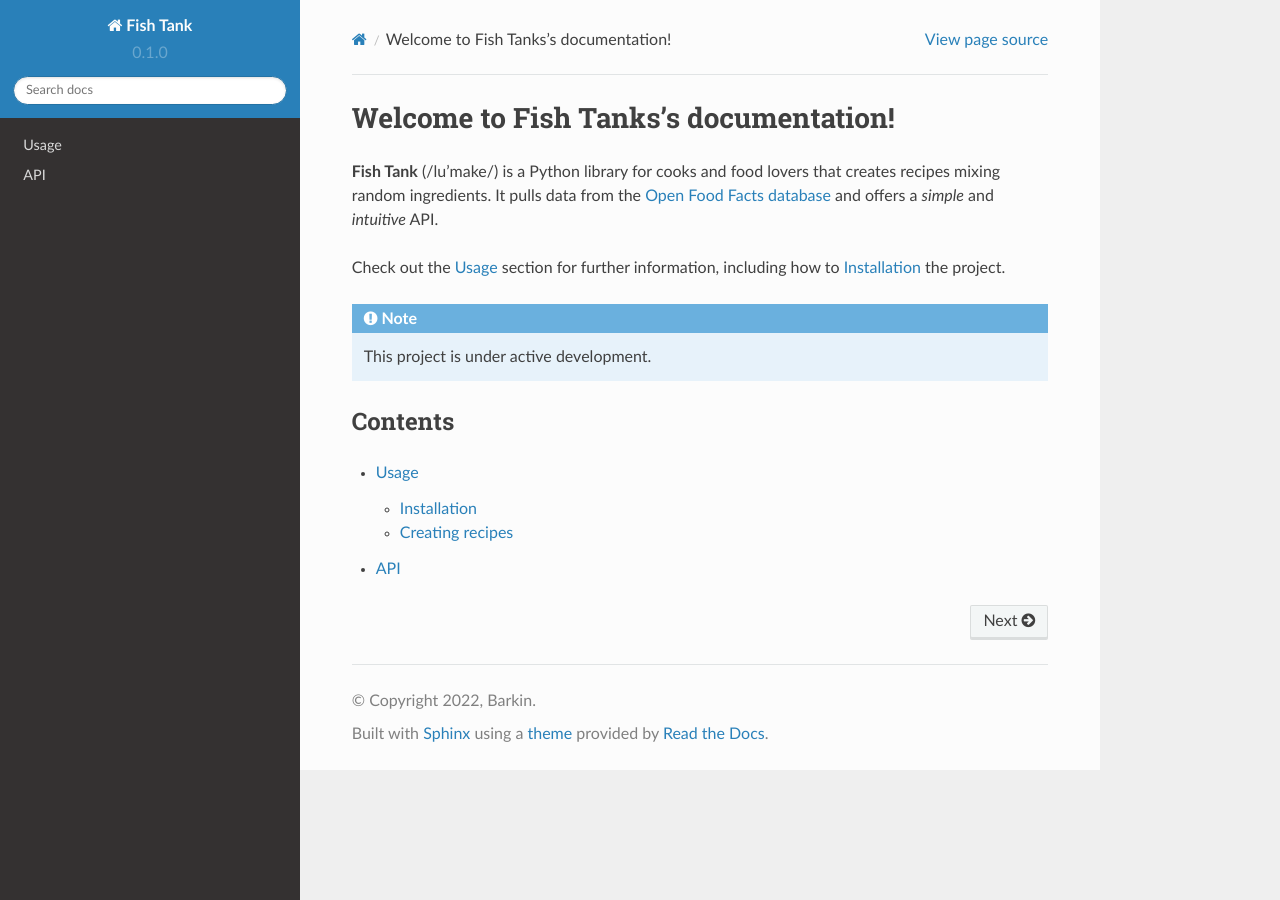
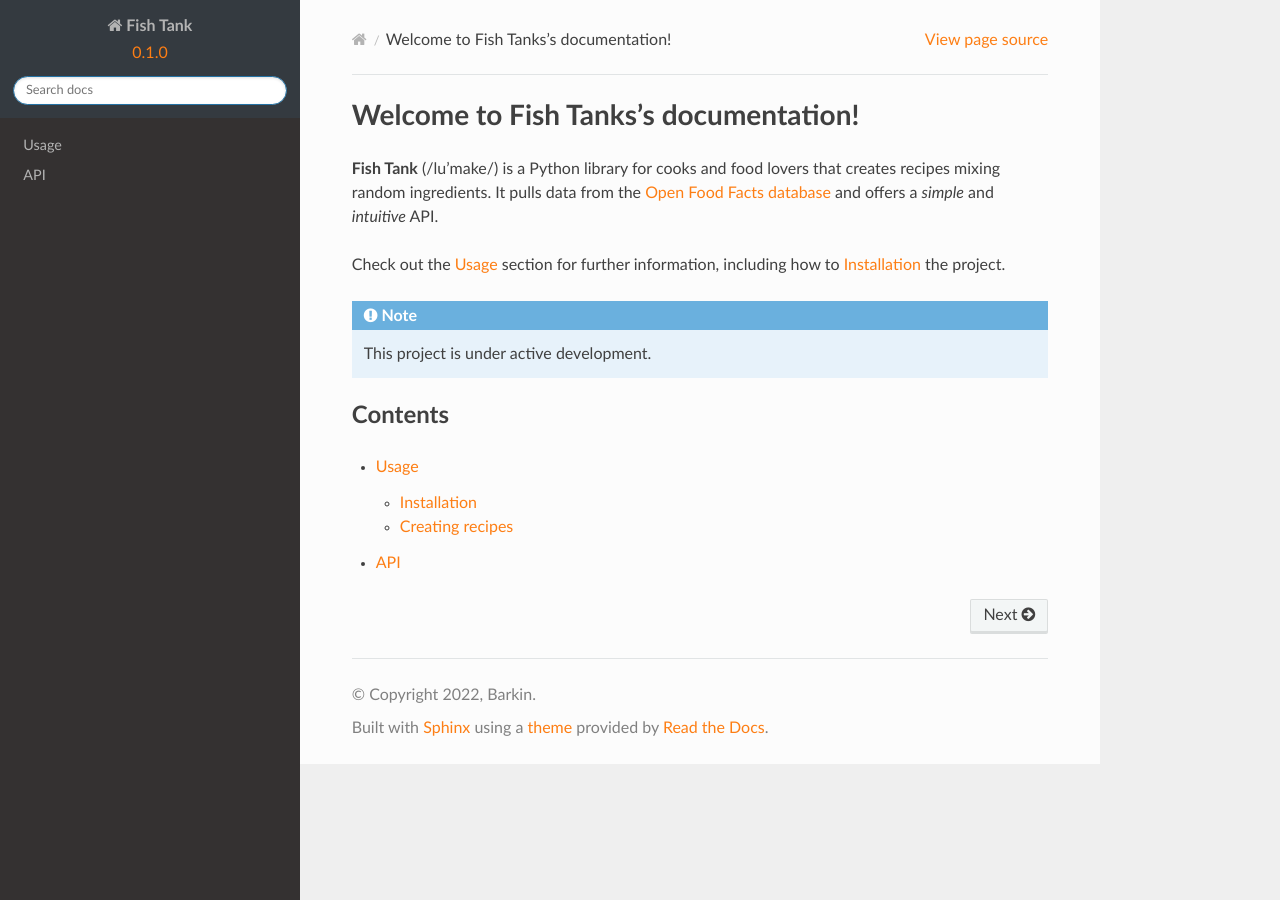
Before and after one commit to Tbarkin121/FishTank, a Sphinx documentation site: the page built from docs/source/index.rst, in a window 1280 px wide. Built offline with Sphinx 7.4.7 and the Read the Docs theme 2.0.0, drawn with Linux system fonts in a browser that asks for light colours.

Commit message:
Adding custom theme css files:

```diff
--- /dev/null
+++ b/docs/source/_static/css/custom.css
@@ -0,0 +1,61 @@
+/* Main colors  adapted from pytorch doc */
+:root{
+    --main-bg-color: #343A40;
+    --link-color: #FD7E14;
+  }
+
+  /* Header fonts y */
+  h1, h2, .rst-content .toctree-wrapper p.caption, h3, h4, h5, h6, legend, p.caption {
+      font-family: "Lato","proxima-nova","Helvetica Neue",Arial,sans-serif;
+  }
+
+
+  /* Docs background */
+  .wy-side-nav-search{
+    background-color: var(--main-bg-color);
+  }
+
+  /* Mobile version */
+  .wy-nav-top{
+    background-color: var(--main-bg-color);
+  }
+
+  /* Change link colors (except for the menu) */
+  a {
+      color: var(--link-color);
+  }
+
+  a:hover {
+      color: #4F778F;
+  }
+
+  .wy-menu a {
+      color: #b3b3b3;
+  }
+
+  .wy-menu a:hover {
+      color: #b3b3b3;
+  }
+
+  a.icon.icon-home {
+      color: #b3b3b3;
+  }
+
+  .version{
+      color: var(--link-color) !important;
+  }
+
+
+  /* Make code blocks have a background */
+  .codeblock,pre.literal-block,.rst-content .literal-block,.rst-content pre.literal-block,div[class^='highlight'] {
+          background: #f8f8f8;;
+  }
+
+  /* Change style of types in the docstrings .rst-content .field-list */
+  .field-list .xref.py.docutils, .field-list code.docutils, .field-list .docutils.literal.notranslate
+  {
+    border: None;
+    padding-left: 0;
+    padding-right: 0;
+    color: #404040;
+  }
--- a/docs/source/conf.py
+++ b/docs/source/conf.py
@@ -33,3 +33,12 @@ html_theme = 'sphinx_rtd_theme'
 
 # -- Options for EPUB output
 epub_show_urls = 'footnote'
+
+# These folders are copied to the documentation's HTML output
+html_static_path = ['_static']
+
+# These paths are either relative to html_static_path
+# or fully qualified paths (eg. https://...)
+html_css_files = [
+    'css/custom.css',
+]
```
